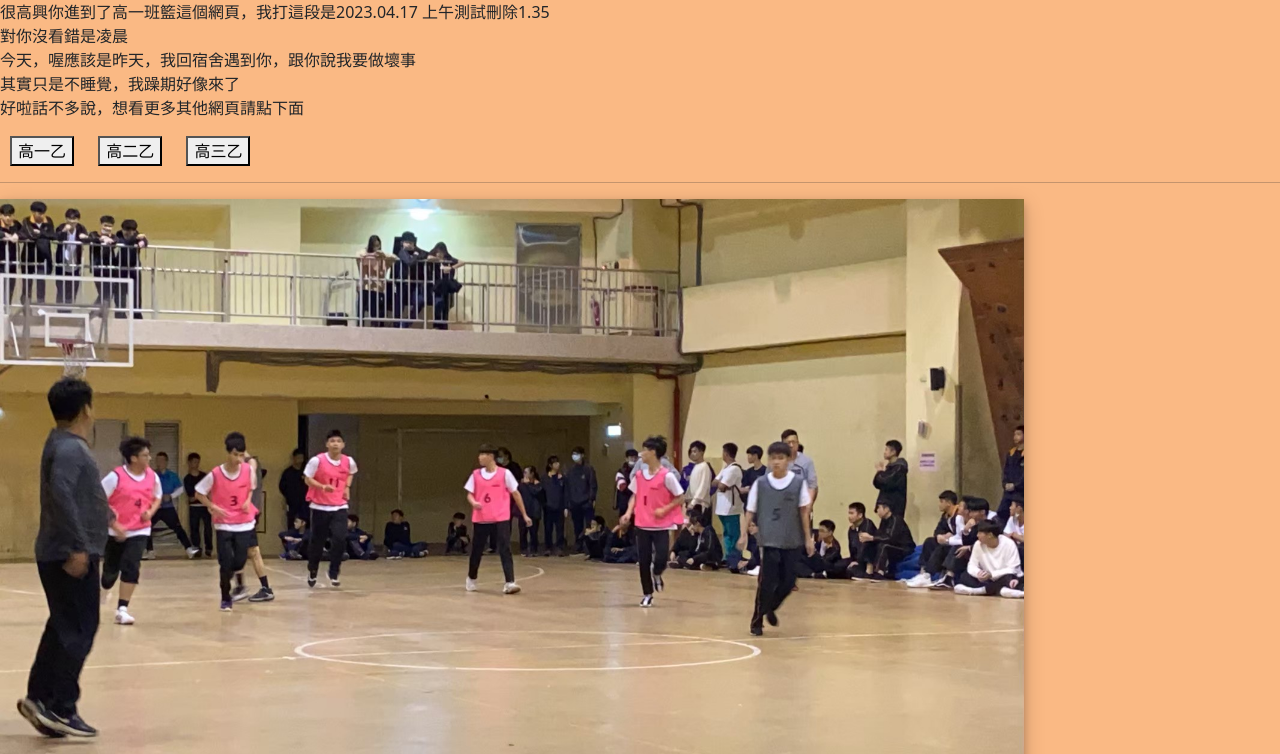
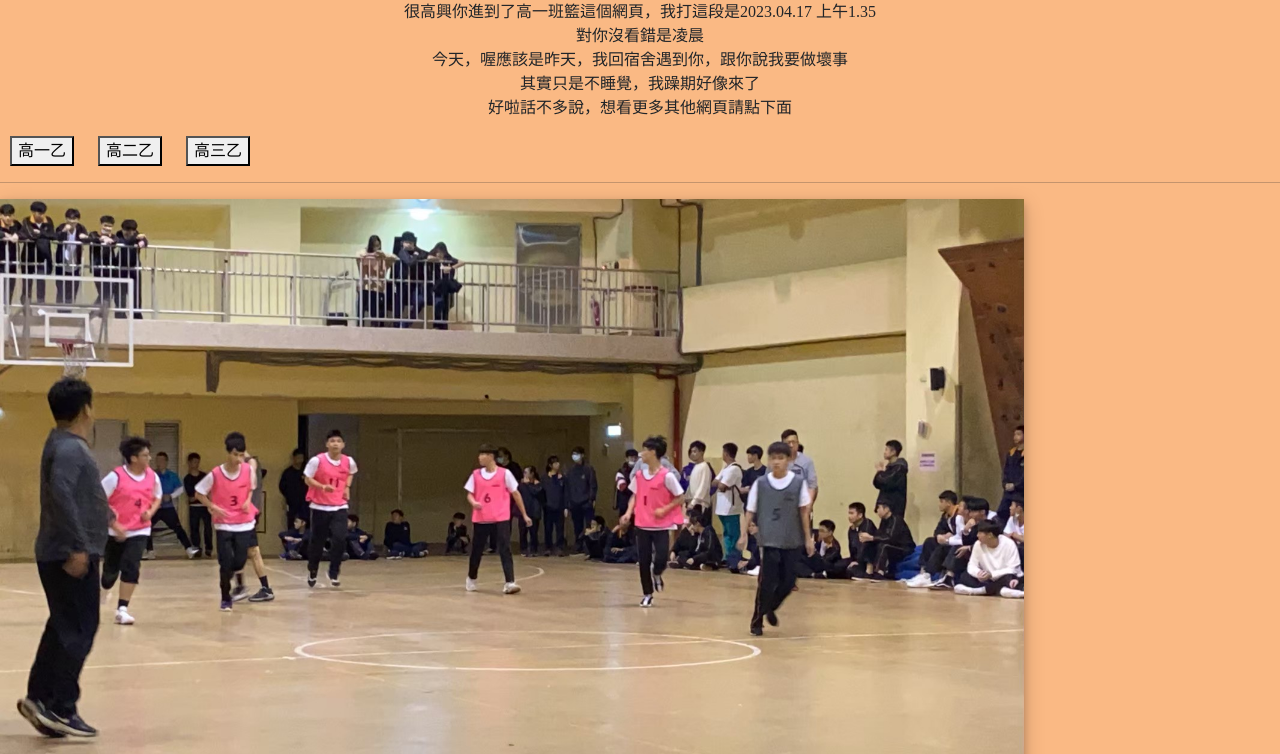
Before and after one commit to lyccyc/website, a website: page 高一班籃.html in a window 1280 px wide. Shown: the top 754 px of the page. Drawn offline with nearby package versions, Linux system fonts and the light colour scheme; a web font is replaced by a local one.

Commit message:
family change third

```diff
--- a/高一班籃.css
+++ b/高一班籃.css
@@ -1,8 +1,19 @@
+@font-face {
+  font-family: "huakang";
+  src: url("FAMILY/紅夜角新書 PRO M (20180109).ttf");
+  /* need to be ttf can't be ttc  */
+}
+
 body {
   background-color: #fab984;
   overflow: scroll;
+  align-items: center;
+  font-family: "huakang";
 }
 
+.text {
+  text-align: center;
+}
 #typing-text {
   font-size: 24px;
   display: none;
--- a/高一班籃.html
+++ b/高一班籃.html
@@ -47,13 +47,15 @@
   </head>
 
   <body>
-    <p>
-      很高興你進到了高一班籃這個網頁，我打這段是2023.04.17 上午測試刪除1.35<br />
+    <p class="text">
+      很高興你進到了高一班籃這個網頁，我打這段是2023.04.17 上午1.35<br />
       對你沒看錯是凌晨<br />
       今天，喔應該是昨天，我回宿舍遇到你，跟你說我要做壞事<br />
       其實只是不睡覺，我躁期好像來了<br />
       好啦話不多說，想看更多其他網頁請點下面<br />
     </p>
+
+    <div class="container3">
       <div class="dropdown">
         <button>高一乙</button>
         <div class="dropdown-content" class="but1">
@@ -81,7 +83,7 @@
           <span>校慶園遊會</span><br />
         </div>
       </div>
-
+    </div>
     <hr />
     <!--圖卡-->
     <style>
--- a/高一軍歌.css
+++ b/高一軍歌.css
@@ -1,5 +1,12 @@
+@font-face {
+  font-family: "huakang";
+  src: url("FAMILY/紅夜角新書 PRO R (20181227).ttf");
+  /* need to be ttf can't be ttc  */
+}
+
 body {
   background-color: #b3c99c;
+  font-family: "huakang";
 }
 .align {
   align-content: center;
--- a/高三乙班.css
+++ b/高三乙班.css
@@ -1,8 +1,18 @@
 /* 標籤名稱選擇器*/
 @import "node_modules/bootstrap/scss/_card.scss";
 
+@font-face {
+  font-family: "huakang";
+  src: url("FAMILY/清松手寫體2.TTF");
+  /* need to be ttf can't be ttc  */
+}
+
+html {
+  font-family: "ZCOOL KuaiLe", sans-serif;
+}
 body {
   background-color: #576cbc;
+  font-family: "huakang";
 }
 
 .content {
```
Also changed, not shown: 8 other files. Lines whose indentation alone changed are shown as unchanged.
